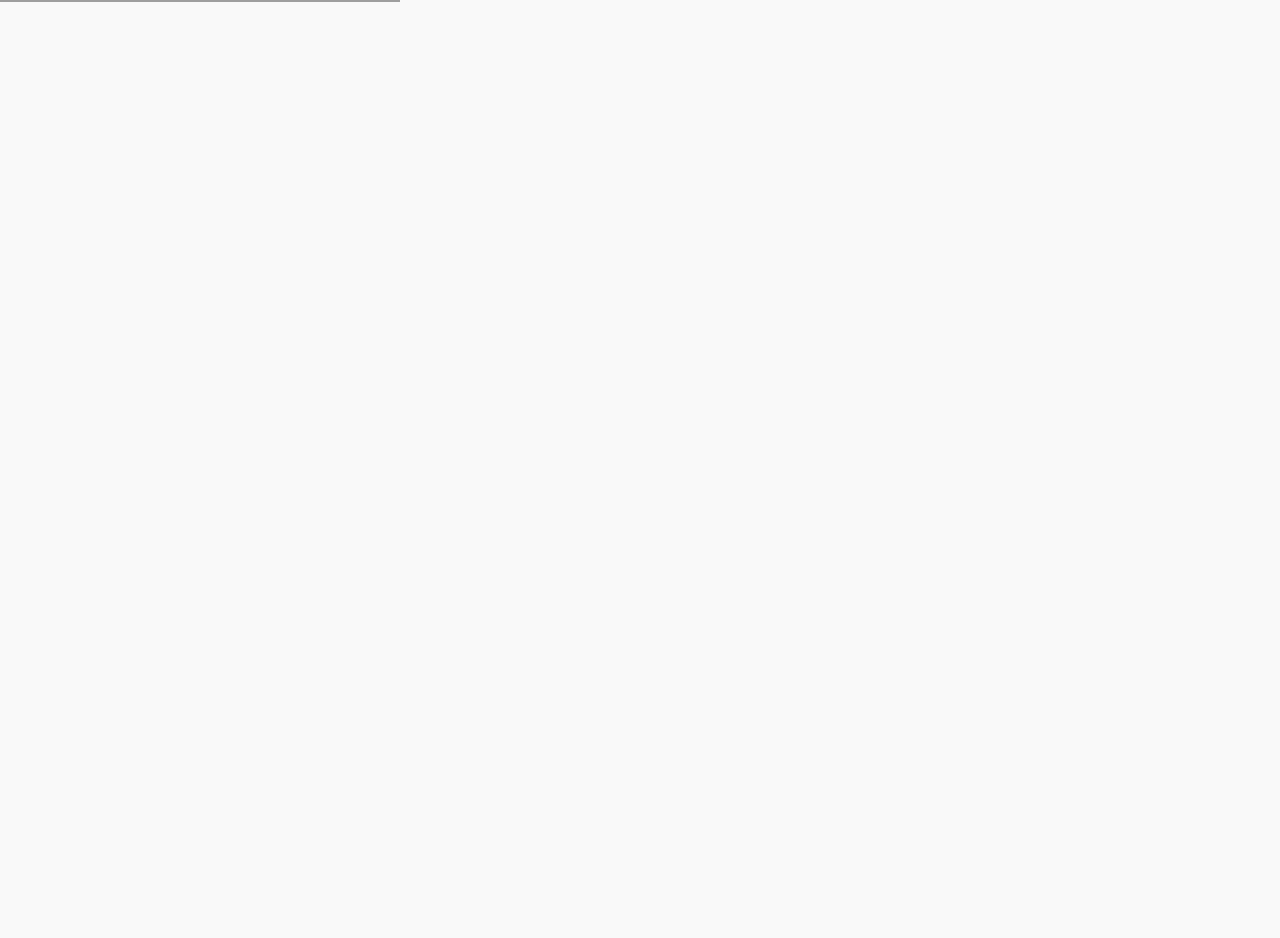
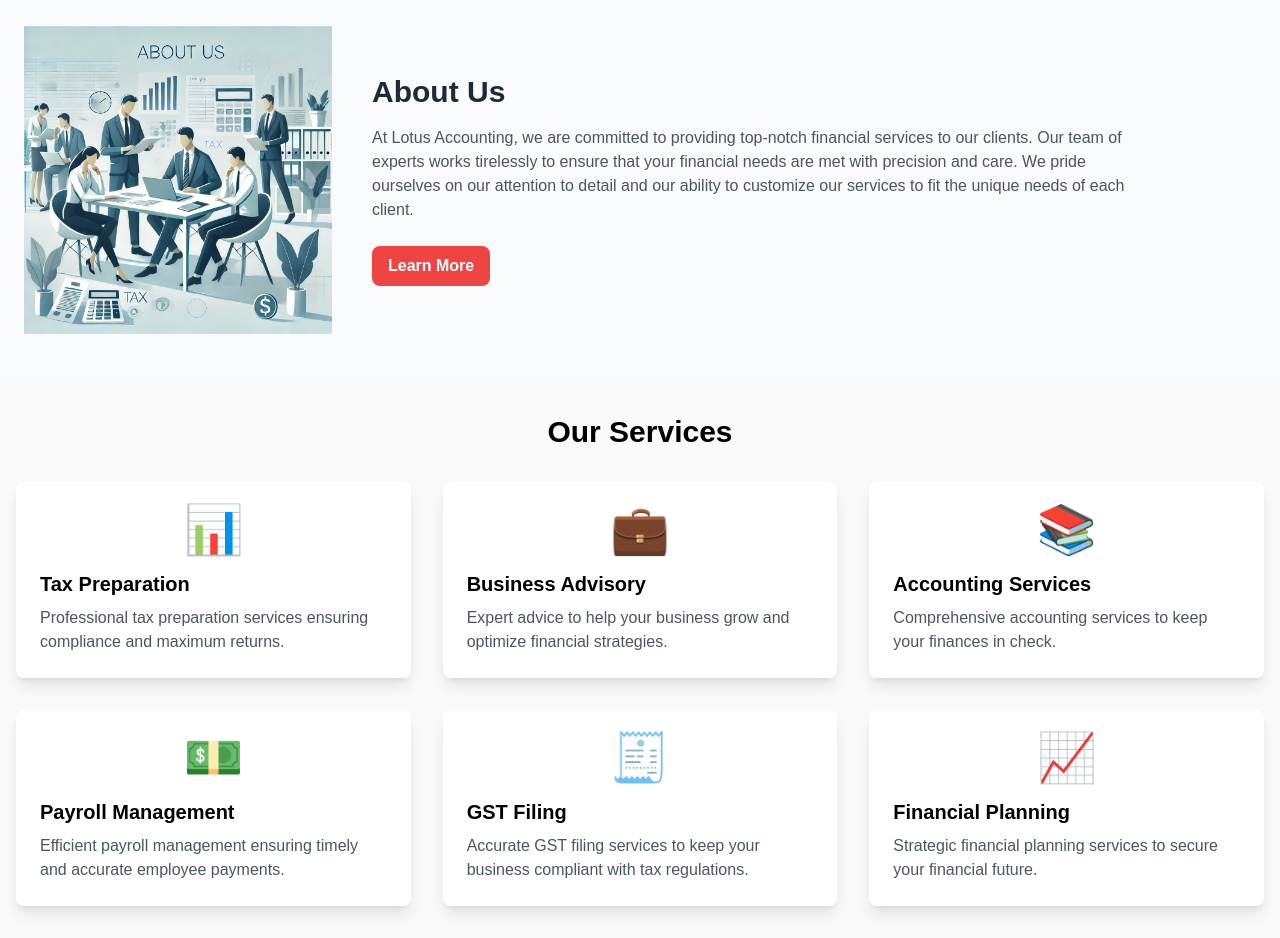
Before and after one commit to prbndulal/lotusaccountingcms, a React (Create React App) app: page / in a window 1280 px wide. Shown: the part 520-1458 px from the top of the page. Before the commit the page ends 800 px from the top, so only its background shows below. Built offline with nearby package versions, Linux system fonts and the light colour scheme; grey boxes are pictures that could not be loaded.

Commit message:
udpated home page

```diff
--- /dev/null
+++ b/src/AboutUs.css
@@ -0,0 +1,80 @@
+/* src/components/AboutUs.css */
+
+.about-us-section {
+    padding: 40px 20px;
+    background-color: #f9f9f9;
+}
+
+.about-us-container {
+    display: flex;
+    align-items: center;
+    justify-content: center;
+    max-width: 1200px;
+    margin: 0 auto;
+    flex-wrap: wrap;
+}
+
+.about-us-image img {
+    max-width: 100%;
+    height: auto;
+}
+/* Image container to manage the background and border */
+.about-us-image {
+    background-color: white; /* Set the background color to white */
+    border-radius: 8px; /* Optional: add some border radius for smooth corners */
+    overflow: hidden; /* Ensures the image stays within the rounded border */
+}
+
+/* Image itself */
+.about-us-image img {
+    display: block;
+    width: 100%; /* Make sure the image fits its container */
+    height: auto; /* Maintain the image's aspect ratio */
+    background-color: transparent; /* Ensure the image background is transparent */
+}
+
+.about-us-content {
+    max-width: 600px;
+    margin-left: 40px;
+    text-align: left;
+}
+
+.about-us-content h2 {
+    font-size: 2em;
+    color: #2c3e50;
+    margin-bottom: 20px;
+}
+
+.about-us-content p {
+    font-size: 1.2em;
+    color: #7f8c8d;
+    margin-bottom: 30px;
+    line-height: 1.6;
+}
+
+.learn-more-btn {
+    background-color: #6573FF;
+    color: white;
+    border: none;
+    padding: 10px 20px;
+    font-size: 1em;
+    border-radius: 5px;
+    cursor: pointer;
+}
+
+.learn-more-btn:hover {
+    background-color: #4b5bd1;
+}
+
+/* Responsive Styles */
+@media (max-width: 768px) {
+    .about-us-container {
+        flex-direction: column;
+        text-align: center;
+    }
+
+    .about-us-content {
+        margin-left: 0;
+        margin-top: 20px;
+    }
+}
--- a/src/Header.css
+++ b/src/Header.css
@@ -117,6 +117,6 @@
     }
     .logo img {
         height: 10vh;
-        width: 25vw;
+        width: 30vw;
       }
   }
--- /dev/null
+++ b/src/components/ServiceCards.jsx
@@ -0,0 +1,54 @@
+// src/components/ServiceCards.jsx
+import React from 'react';
+
+function ServiceCards() {
+  const services = [
+    {
+      title: 'Tax Preparation',
+      description: 'Professional tax preparation services ensuring compliance and maximum returns.',
+      icon: '📊', // You can replace this with an appropriate icon
+    },
+    {
+      title: 'Business Advisory',
+      description: 'Expert advice to help your business grow and optimize financial strategies.',
+      icon: '💼',
+    },
+    {
+      title: 'Accounting Services',
+      description: 'Comprehensive accounting services to keep your finances in check.',
+      icon: '📚',
+    },
+    {
+      title: 'Payroll Management',
+      description: 'Efficient payroll management ensuring timely and accurate employee payments.',
+      icon: '💵',
+    },
+    {
+      title: 'GST Filing',
+      description: 'Accurate GST filing services to keep your business compliant with tax regulations.',
+      icon: '🧾',
+    },
+    {
+      title: 'Financial Planning',
+      description: 'Strategic financial planning services to secure your financial future.',
+      icon: '📈',
+    },
+  ];
+
+  return (
+    <div className="container mx-auto px-4 py-8">
+      <h2 className="text-3xl font-bold text-center mb-8">Our Services</h2>
+      <div className="grid grid-cols-1 md:grid-cols-2 lg:grid-cols-3 gap-8">
+        {services.map((service, index) => (
+          <div key={index} className="bg-white shadow-lg p-6 rounded-lg">
+            <div className="text-5xl mb-4 text-center">{service.icon}</div>
+            <h3 className="text-xl font-semibold mb-2">{service.title}</h3>
+            <p className="text-gray-600">{service.description}</p>
+          </div>
+        ))}
+      </div>
+    </div>
+  );
+}
+
+export default ServiceCards;
--- a/src/pages/AboutUs.jsx
+++ b/src/pages/AboutUs.jsx
@@ -1,5 +1,30 @@
-function AboutUs() {
-    return <div>Welcome to About Us Page</div>;
-  }
+// src/components/AboutUs.jsx
+import React from 'react';
+import '../../src/AboutUs.css';
+import aboutUsImage from '../aboutus.webp'; // Adjust the path according to your project structure
 
-  export default AboutUs;
+const AboutUs = () => {
+  return (
+    <section className="py-12 bg-gray-50">
+      <div className="container mx-auto px-6 md:flex md:items-center">
+        <div className="md:w-1/4 md-80">
+          <img src={aboutUsImage} alt="About Us" className="w-full h-auto object-cover" />
+        </div>
+        <div className="md:w-2/3 md:pl-10 mt-8 md:mt-0">
+          <h2 className="text-3xl font-bold text-gray-800 mb-4">About Us</h2>
+          <p className="text-gray-600 mb-6">
+            At Lotus Accounting, we are committed to providing top-notch financial services to our clients.
+            Our team of experts works tirelessly to ensure that your financial needs are met with precision
+            and care. We pride ourselves on our attention to detail and our ability to customize our services
+            to fit the unique needs of each client.
+          </p>
+          <a href="/aboutus" className="inline-block bg-red-500 text-white font-semibold py-2 px-4 rounded-lg hover:bg-red-600 transition duration-300">
+            Learn More
+          </a>
+        </div>
+      </div>
+    </section>
+  );
+};
+
+export default AboutUs;
--- a/src/pages/Home.jsx
+++ b/src/pages/Home.jsx
@@ -1,11 +1,14 @@
 // Home.js
 import Carousel from '../components/Carousel';
+import ServiceCards from '../components/ServiceCards';
+import AboutUs from './AboutUs';
 function Home() {
     return (
-    <div>
-        <h1>Home Page</h1>
+      <div>
         <Carousel />
-    </div>
+        <AboutUs/>
+        <ServiceCards />
+      </div>
     )
   }
 
```
Also changed, not shown: src/aboutus.webp (added).
